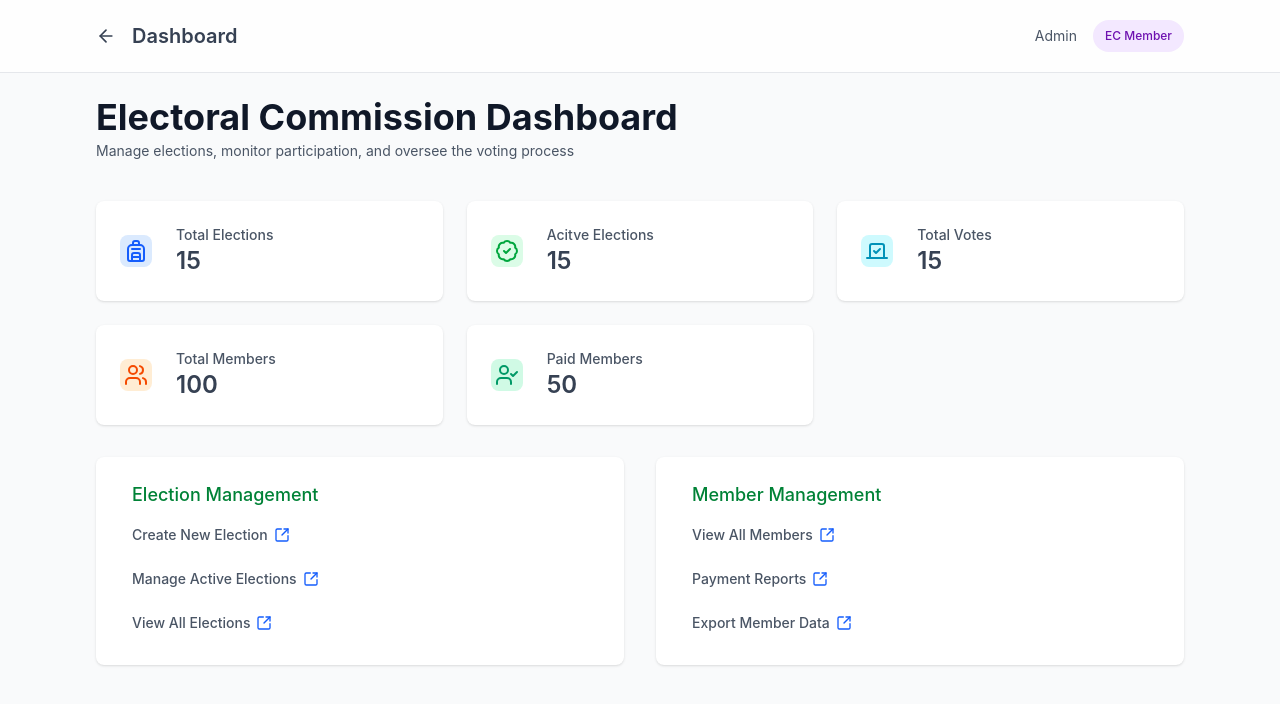
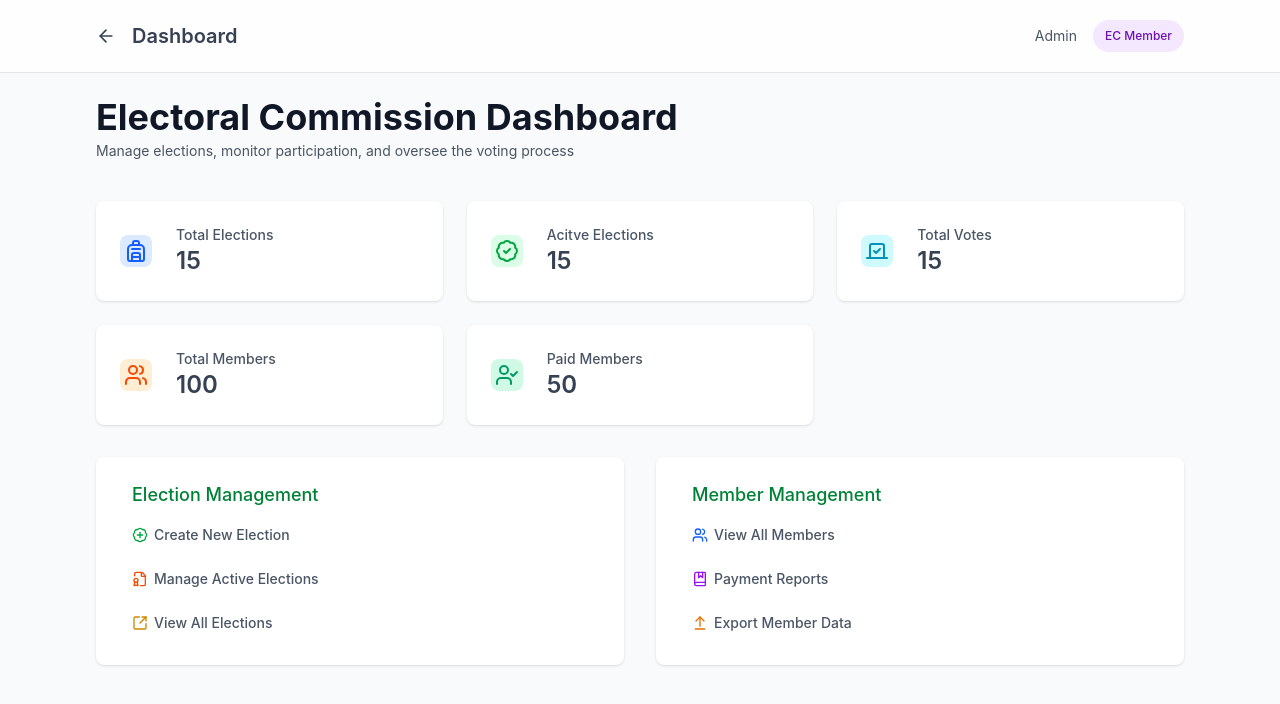
Before and after one commit to manaf-dev/gmsa-voting-app, a Vue app in the folder frontend/: page /admin in a window 1280 px wide. Shown: the top 704 px of the page. Built offline with nearby package versions, Linux system fonts and the light colour scheme.

Commit message:
style: add icon to the nav links

```diff
--- a/frontend/src/pages/admin/AdminDashboard.vue
+++ b/frontend/src/pages/admin/AdminDashboard.vue
@@ -7,6 +7,10 @@ import {
   Users,
   UserCheck,
   SquareArrowOutUpRight,
+  BadgePlus,
+  FileBadge2,
+  BookMarked,
+  ArrowUpFromLine,
 } from 'lucide-vue-next'
 </script>
 
@@ -115,20 +119,25 @@ import {
             to="/admin/elections/create"
             class="flex items-center gap-1.5 w-max py-2 px-3 rounded-full hover:bg-gray-100 hover:text-gray-900 hover:gap-2 transition-all duration-200 ease-in-out"
           >
+            <BadgePlus class="w-4 h-4 text-green-600" />
             Create New Election
-            <SquareArrowOutUpRight class="w-4 h-4 text-blue-600" />
+            <!-- <SquareArrowOutUpRight class="w-4 h-4 text-blue-600" /> -->
           </router-link>
           <router-link
             to="/elections"
             class="flex items-center gap-1.5 w-max py-2 px-3 rounded-full hover:bg-gray-100 hover:text-gray-900 hover:gap-2 transition-all duration-200 ease-in-out"
           >
-            Manage Active Elections <SquareArrowOutUpRight class="w-4 h-4 text-blue-600" />
+            <FileBadge2 class="w-4 h-4 text-orange-600" />
+            Manage Active Elections
+            <!-- <SquareArrowOutUpRight class="w-4 h-4 text-blue-600" /> -->
           </router-link>
           <router-link
             to="/elections"
             class="flex items-center gap-1.5 w-max py-2 px-3 rounded-full hover:bg-gray-100 hover:text-gray-900 hover:gap-2 transition-all duration-200 ease-in-out"
           >
-            View All Elections <SquareArrowOutUpRight class="w-4 h-4 text-blue-600" />
+            <SquareArrowOutUpRight class="w-4 h-4 text-yellow-600" />
+            View All Elections
+            <!-- <SquareArrowOutUpRight class="w-4 h-4 text-blue-600" /> -->
           </router-link>
         </div>
       </div>
@@ -140,17 +149,23 @@ import {
             to="/admin/members"
             class="flex items-center gap-1.5 w-max py-2 px-3 rounded-full hover:bg-gray-100 hover:text-gray-900 hover:gap-2 transition-all duration-200 ease-in-out"
           >
-            View All Members <SquareArrowOutUpRight class="w-4 h-4 text-blue-600" />
+            <Users class="w-4 h-4 text-blue-600" />
+            View All Members
+            <!-- <SquareArrowOutUpRight class="w-4 h-4 text-blue-600" /> -->
           </router-link>
           <button
             class="flex items-center gap-1.5 w-max py-2 px-3 rounded-full hover:bg-gray-100 hover:text-gray-900 hover:gap-2 transition-all duration-200 ease-in-out"
           >
-            Payment Reports <SquareArrowOutUpRight class="w-4 h-4 text-blue-600" />
+            <BookMarked class="w-4 h-4 text-purple-600" />
+            Payment Reports
+            <!-- <SquareArrowOutUpRight class="w-4 h-4 text-blue-600" /> -->
           </button>
           <button
             class="flex items-center gap-1.5 w-max py-2 px-3 rounded-full hover:bg-gray-100 hover:text-gray-900 hover:gap-2 transition-all duration-200 ease-in-out"
           >
-            Export Member Data <SquareArrowOutUpRight class="w-4 h-4 text-blue-600" />
+            <ArrowUpFromLine class="w-4 h-4 text-amber-600" />
+            Export Member Data
+            <!-- <SquareArrowOutUpRight class="w-4 h-4 text-blue-600" /> -->
           </button>
         </div>
       </div>
```
